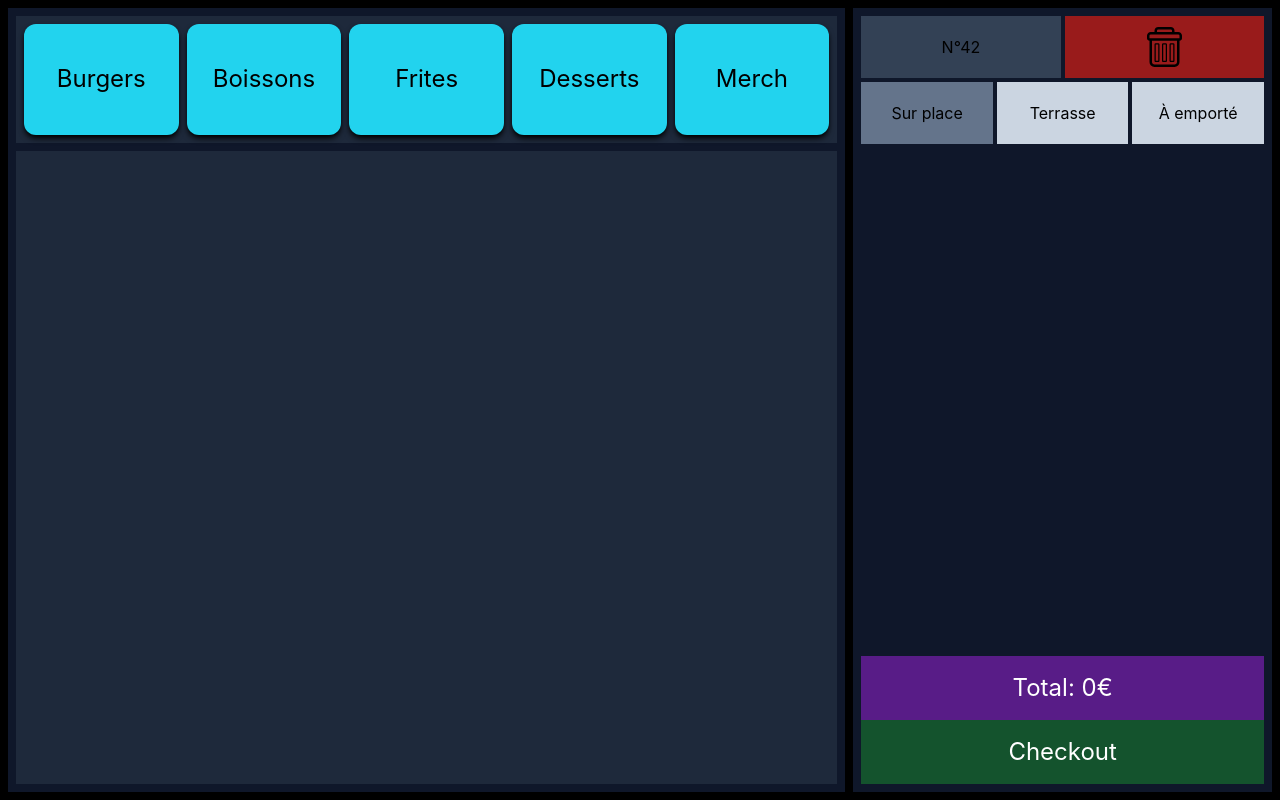
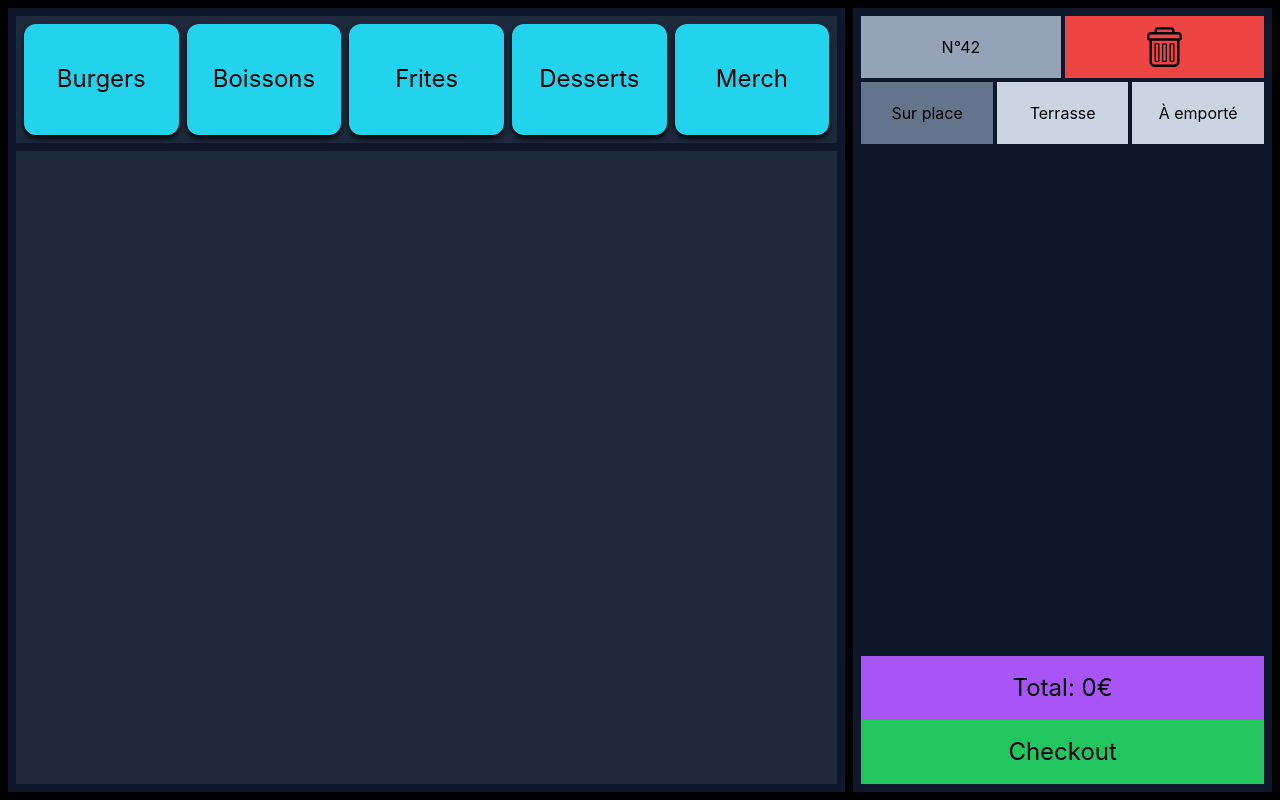
Before and after one commit to VincentWENDLING/pos-starling, a React (Vite) app: page / in a window 1280 px wide. Built offline with nearby package versions, Linux system fonts and the light colour scheme.

Commit message:
:lipstick: some changes in the colors

```diff
--- a/src/components/Cart/Cart.tsx
+++ b/src/components/Cart/Cart.tsx
@@ -70,8 +70,8 @@ const Cart = (props: any) => {
         <section className="h-full w-4/12 bg-slate-900 p-2">
             <div className="flex flex-col justify-center items-center gap-1 h-1/6">
                 <div className="flex w-full h-1/2 gap-1">
-                    <p className="w-1/2 h-full flex justify-center items-center bg-slate-700">N°42</p>
-                    <button className="flex justify-center items-center w-1/2 h-full bg-red-800 hover:bg-red-700" onClick={() => setCart([])}>
+                    <p className="w-1/2 h-full flex justify-center items-center bg-slate-400">N°42</p>
+                    <button className="flex justify-center items-center w-1/2 h-full bg-red-500 hover:bg-red-400" onClick={() => setCart([])}>
                         <img className="h-10" src={TrashCan} alt="Trash can" />
                     </button>
                 </div>
@@ -87,14 +87,14 @@ const Cart = (props: any) => {
                     </button>
                 </div>
             </div>
-            <ul className="h-4/6">
+            <ul className="h-4/6 overflow-scroll">
                 {cartItems}
             </ul>
             <div className="h-1/6">
-                <div className="h-1/2 flex justify-center items-center text-white text-2xl bg-purple-900">
+                <div className="h-1/2 flex justify-center items-center text-black text-2xl bg-purple-500">
                     Total: {getSumCart()}€
                 </div>
-                <button className="text-white text-2xl bg-green-900 h-1/2 w-full" >Checkout</button>
+                <button className="text-black text-2xl bg-green-500 h-1/2 w-full" >Checkout</button>
             </div>
         </section>
     )
```
